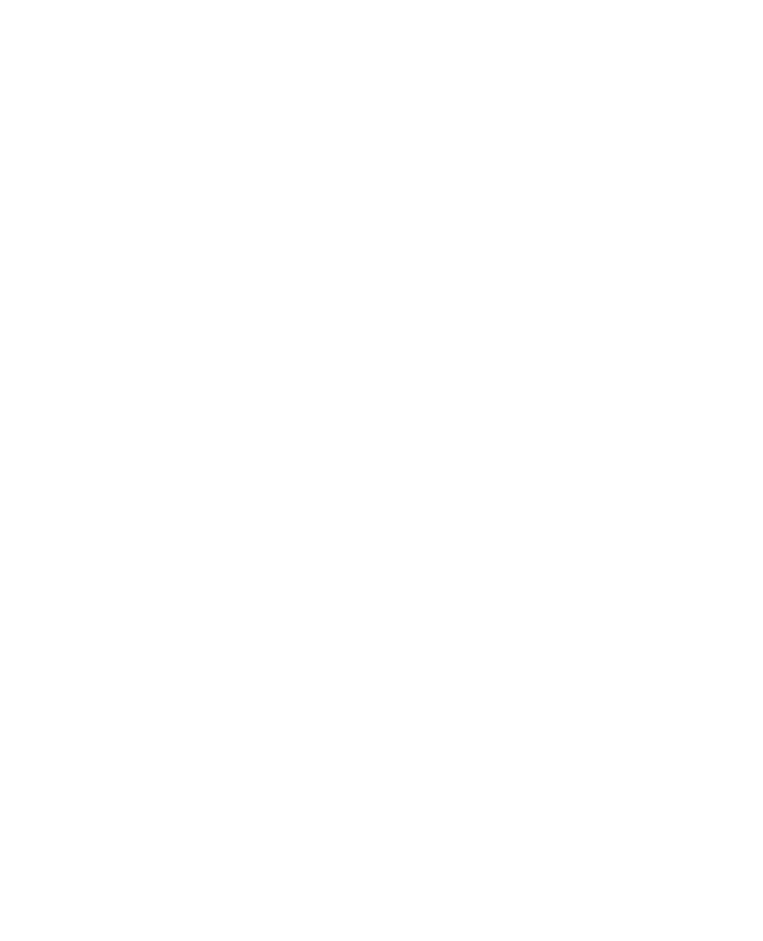
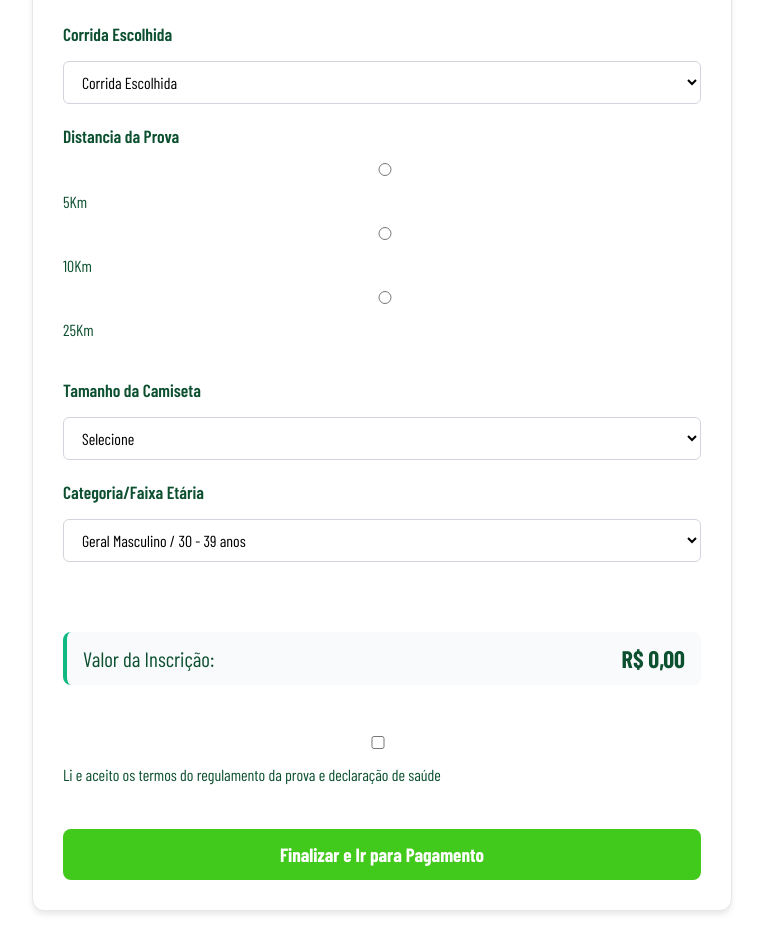
Before and after one commit to kaua-sys/angular-EsporteArLivre, an Angular app: page /inscricoes in a window 1280 px wide. Before the commit this address led to /. Shown: the part 540-1481 px from the top of the page, without its empty margins (258-1021 px from the left). Before the commit the page ends 800 px from the top, so only its background shows below. Built offline with nearby package versions, Linux system fonts and the light colour scheme; a web font is replaced by a local one.

Commit message:
Criado a estrutura do html e o css da página inscrições e adicionado a rota para a página inscrições

```diff
--- a/src/app/app.routes.ts
+++ b/src/app/app.routes.ts
@@ -4,6 +4,7 @@
 import { CorridaComponent } from './component/corrida/corrida.component';
 import { ListarAtletaComponent } from './component/listar-atleta/listar-atleta.component';
 import { ListarCorridaComponent } from './component/listar-corrida/listar-corrida.component';
+import { InscricoesComponent } from './component/inscricoes/inscricoes.component';
 
 export const routes: Routes = [
     {
@@ -38,5 +39,9 @@
     {
         path:'corridas',
         component:ListarCorridaComponent
+    },
+    {
+        path:'inscricoes',
+        component:InscricoesComponent
     }
 ];
--- a/src/app/component/inscricoes/inscricoes.component.css
+++ b/src/app/component/inscricoes/inscricoes.component.css
@@ -0,0 +1,108 @@
+#inscricao {
+    width: 100%;
+    max-width: 700px;
+    margin: 30px auto;
+    padding: 30px;
+    background-color: #ffffff;
+    border-radius: 12px;
+    border: 1px solid #e5e7eb;
+    box-shadow: 0 4px 6px -1px rgba(0, 0, 0, 0.1);
+    display: flex;
+    flex-direction: column;
+    gap: 16px;
+    color: var(--cor--primaria, #0c5030);
+  }
+
+  #inscricao h2 {
+    font-size: 1.8rem;
+    margin-bottom: 10px;
+    border-bottom: 2px solid var(--cor--primaria, #0c5030);
+    padding-bottom: 8px;
+  }
+
+
+  #inscricao label {
+    font-weight: 600;
+    font-size: 1.1rem;
+    margin-top: 5px;
+    display: block;
+  }
+
+
+  #inscricao select,
+  #inscricao input[type="text"] {
+    width: 100%;
+    padding: 10px 14px;
+    font-size: 1rem;
+    border: 1px solid #d1d5db;
+    border-radius: 6px;
+    background-color: #ffffff;
+    outline: none;
+    transition: border-color 0.2s, box-shadow 0.2s;
+  }
+
+  #inscricao select:focus,
+  #inscricao input[type="text"]:focus {
+    border-color: var(--cor--secundaria, #10B981);
+    box-shadow: 0 0 0 3px rgba(16, 185, 129, 0.2);
+  }
+
+
+  #inscricao input[type="radio"] {
+    margin-left: 10px;
+    margin-right: 4px;
+    accent-color: var(--cor--secundaria, #10B981);
+    cursor: pointer;
+  }
+
+
+  #inscricao input[type="checkbox"] {
+    margin-right: 8px;
+    accent-color: var(--cor--secundaria, #10B981);
+    cursor: pointer;
+  }
+
+
+  .total {
+    font-size: 1.3rem;
+    background-color: var(--cor02, #F9FAFB);
+    padding: 12px 16px;
+    border-radius: 8px;
+    border-left: 4px solid var(--cor--secundaria, #10B981);
+    display: flex;
+    justify-content: space-between;
+    align-items: center;
+  }
+
+  #valor-total {
+    color: var(--cor--primaria, #0c5030);
+    font-size: 1.5rem;
+  }
+
+
+  #pagamento {
+    width: 100%;
+    padding: 14px;
+    font-size: 1.2rem;
+    font-weight: 700;
+    color: #ffffff;
+    background-color: var(--botao01, #41c91c);
+    border: none;
+    border-radius: 8px;
+    cursor: pointer;
+    transition: background-color 0.2s, transform 0.1s;
+    margin-top: 10px;
+  }
+
+  #pagamento:hover {
+    filter: brightness(0.9);
+    transform: translateY(-1px);
+  }
+
+
+  @media (max-width: 600px) {
+    #inscricao {
+      padding: 20px;
+      margin: 15px auto;
+    }
+  }
--- a/src/app/component/inscricoes/inscricoes.component.html
+++ b/src/app/component/inscricoes/inscricoes.component.html
@@ -1 +1,56 @@
-<p>inscricoes works!</p>
+<div id="inscricao">
+    <h2>Inscrição na Corrida</h2>
+
+        <label id="atleta">Atleta Cadastrado</label>
+        <select name="atleta" id="atleta">
+            <option value="at">Selecione o atleta (ou digite o CPF)</option>
+        </select>
+
+        <label for="buscarCpf">Ou Buscar por CPF </label>
+        <input type="text" name="buscarCpf" id="buscarCpf" placeholder="000.000.000-00" maxlength="14"><br><br>
+
+        <label for="corrida">Corrida Escolhida</label>
+        <select name="corrida" id="corrida" required>
+            <option value="co">Corrida Escolhida</option>
+        </select>
+
+        <label for="distancia">Distancia da Prova</label>
+        <input type="radio" name="distancia" id="distancia5" required value="5km">5Km
+        <input type="radio" name="distancia" id="distancia10" required value="10km">10Km
+        <input type="radio" name="distancia" id="distancia25" required value="25km">25Km
+
+        <br><br>
+
+        <label for="tamanho">Tamanho da Camiseta</label>
+        <select name="tamanho" id="tamanho" required>
+            <option value="sele">Selecione</option>
+            <option value="p">P</option>
+            <option value="m">M</option>
+            <option value="g">G</option>
+            <option value="gg">GG</option>
+            <option value="xg">XG</option>
+        </select>
+
+        <label for="categoria">Categoria/Faixa Etária</label>
+        <select name="categoria" id="categoria">
+            <option value="">Geral Masculino / 30 - 39 anos</option>
+        </select>
+
+        <br><br>
+
+            <p class="total">
+                Valor da Inscrição:
+                <strong id="valor-total">
+                    R$ 0,00
+                </strong>
+            </p>
+        <br>
+
+            <input type="checkbox" name="termo" id="termo">Li e aceito os termos do regulamento da prova e declaração de saúde
+
+            <br><br>
+
+        <button id="pagamento">
+            Finalizar e Ir para Pagamento
+        </button>
+</div>
```
